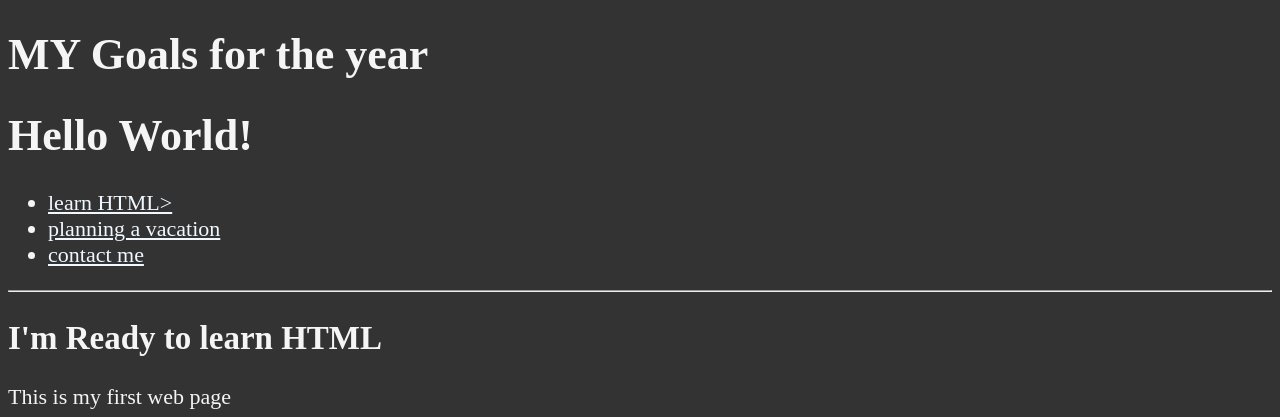
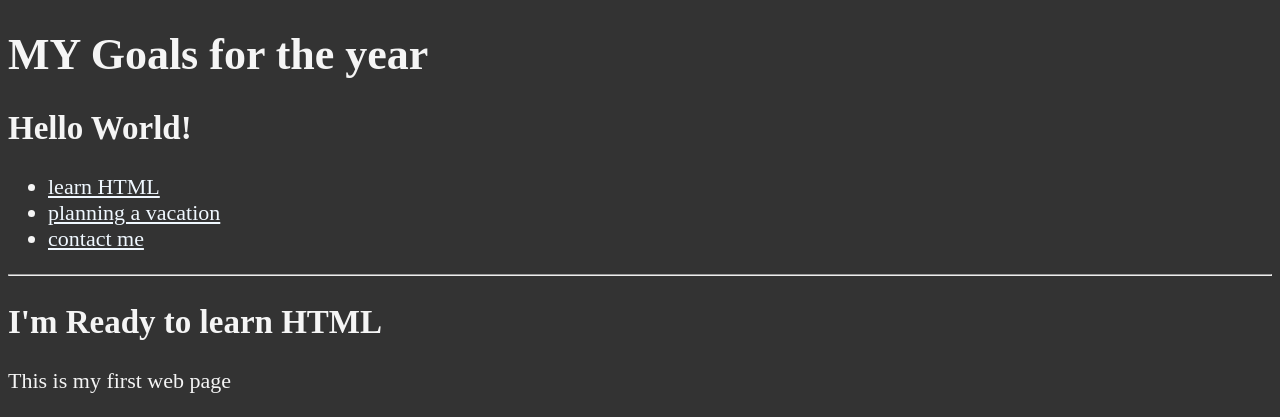
Before and after one commit to Ayomide-design/vacation, a plain HTML site: page index.html in a window 1280 px wide. Shown: the top 417 px of the page. Drawn offline with Linux system fonts and the light colour scheme.

Commit message:
Lesson 1

```diff
--- a/index.html
+++ b/index.html
@@ -11,15 +11,16 @@
 
     </head>
         <body>
+
+            <h1> MY Goals for the year</h1>
             <header>
-            <h1> MY Goals for the year</h1>
 
-            <h1>Hello World!</h1>
+            <h2>Hello World!</h2>
 
             <nav aria-label="primary-navigation">
                 <ul>
                     <li>
-                        <a href="#html">learn HTML></a>
+                        <a href="#html">learn HTML</a>
                         <li>
                             <a href="#vacation">planning a vacation</a>
                         </li>
```
Also changed, not shown: about.html (+1 -1 lines).
